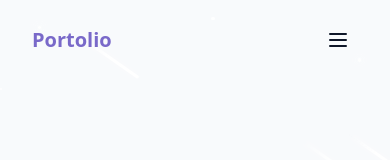
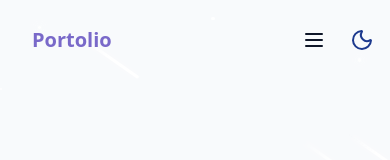
Before and after one commit to bhabinexpert/Portfolio_, a React (Vite) app: page / in a window 390 px wide. Shown: the top 160 px of the page. Built offline with nearby package versions, Linux system fonts and the light colour scheme.

Commit message:
debugged

```diff
--- a/src/components/Navbar.jsx
+++ b/src/components/Navbar.jsx
@@ -46,7 +46,7 @@ function Navbar() {
             </div>
 
             {/* Mobile Version  */}
-            <button  onClick={()=> setIsMenuOpen((prev)=> !prev)} className='md:hidden p-2 z-50 text-foreground'
+            <button  onClick={()=> setIsMenuOpen((prev)=> !prev)} className='md:hidden p-2 mr-6 z-50 text-foreground'
                 aria-label= {isMenuOpen ? "Close Menu": "Open Menu"}
                 > {isMenuOpen ? <X size={24}/> : <Menu size={24}/>} {' '}</button>
 
--- a/src/components/ThemeToggle.jsx
+++ b/src/components/ThemeToggle.jsx
@@ -31,7 +31,7 @@ export const ThemeToggle = ()=>{
         }
     }
     return(
-        <button onClick={toggleTheme} className={cn("fixed max-sm:hidden top-4 right-6 z-50 p-2 rounded-ful transition-colors duration-300",
+        <button onClick={toggleTheme} className={cn("fixed top-4 right-1 z-50 p-3 rounded-ful transition-colors duration-300",
             "focus:outline-hidden"
         )}>
             {
```
